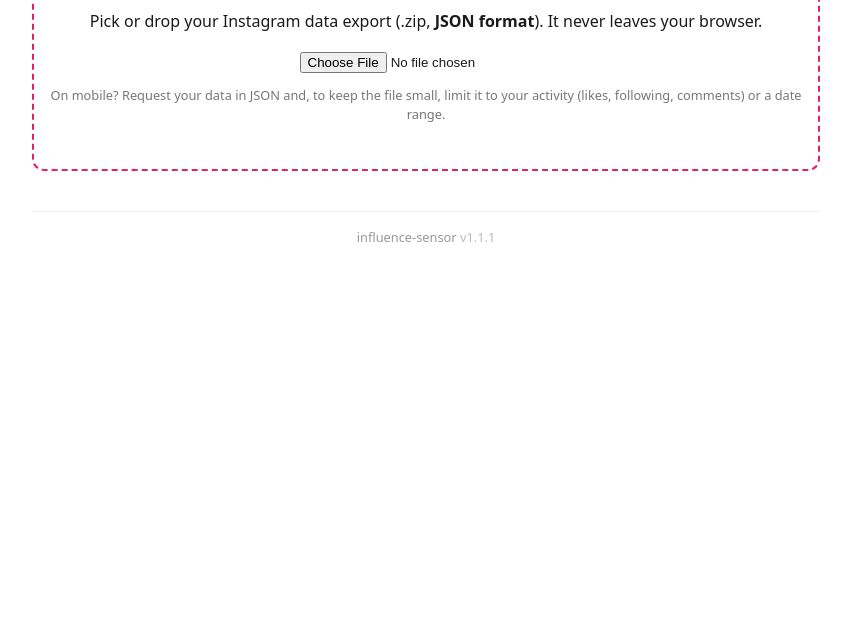
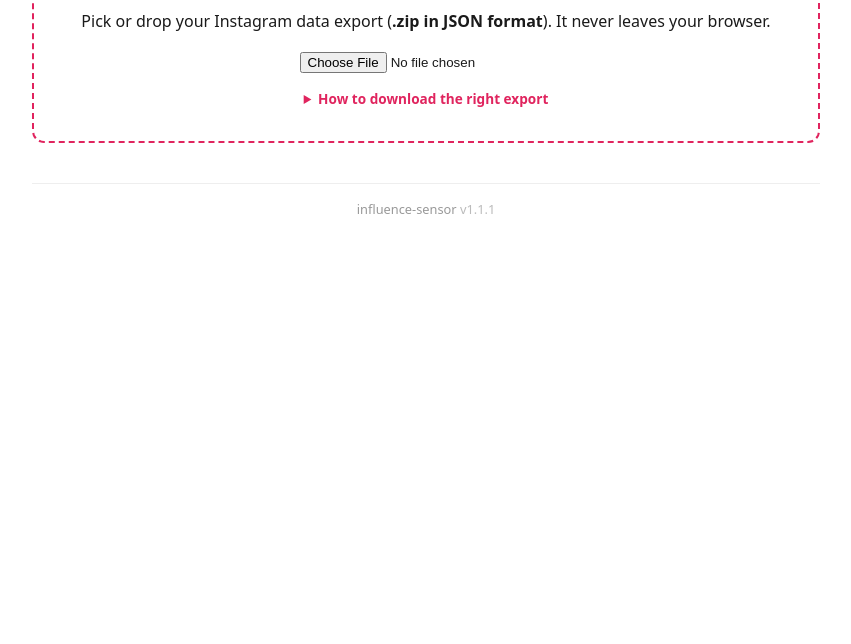
Before and after one commit to Endika/influence-sensor, a website built with Vite: page index.html in a window 1280 px wide. Shown: the part 156-800 px from the top of the page, without its empty margins (214-1065 px from the left). Built offline with nearby package versions, Linux system fonts and the light colour scheme.

Commit message:
docs: spell out which export sections and JSON format to select

```diff
--- a/src/main.ts
+++ b/src/main.ts
@@ -12,11 +12,19 @@ function dropzone(): HTMLElement {
   zone.className = 'dropzone'
   zone.innerHTML =
     '<h1>influence-sensor</h1>' +
-    '<p>Pick or drop your Instagram data export (.zip, <strong>JSON format</strong>). ' +
+    '<p>Pick or drop your Instagram data export (<strong>.zip in JSON format</strong>). ' +
     'It never leaves your browser.</p>' +
     '<input type="file" accept=".zip,application/zip" id="file" />' +
-    '<p class="hint">On mobile? Request your data in JSON and, to keep the file small, ' +
-    'limit it to your activity (likes, following, comments) or a date range.</p>'
+    '<details class="export-help">' +
+    '<summary>How to download the right export</summary>' +
+    '<p>In Instagram: <em>Settings → Accounts Center → Your information and permissions → ' +
+    'Download your information</em>. Choose <strong>“Some of your information”</strong> and tick:</p>' +
+    '<ul><li>Likes</li><li>Comments</li><li>Saved</li><li>Story interactions</li>' +
+    '<li>Followers and following</li></ul>' +
+    '<p>Set <strong>Format: JSON</strong> (not HTML) and <strong>Date range: All time</strong> ' +
+    'for the fullest picture. Liked posts can’t be analysed (Instagram omits the author), so ' +
+    '“Story interactions” is what gives the richest result.</p>' +
+    '</details>'
   return zone
 }
 
--- a/src/style.css
+++ b/src/style.css
@@ -4,6 +4,10 @@
 .dropzone { border: 2px dashed #e0245e; border-radius: 12px; padding: 2rem 1rem; text-align: center; }
 .dropzone input[type="file"] { max-width: 100%; }
 .hint { color: #777; font-size: 0.8rem; }
+.export-help { margin-top: 1rem; font-size: 0.85rem; text-align: left; color: #555; }
+.export-help summary { cursor: pointer; color: #e0245e; font-weight: 600; text-align: center; }
+.export-help ul { margin: 0.4rem 0; padding-left: 1.2rem; }
+.export-help em { color: #333; }
 .caption { color: #555; font-size: 0.9rem; }
 .headline { font-size: 1.15rem; font-weight: 600; }
 .graph-host { width: 100%; touch-action: none; }
```
Also changed, not shown: README.md.
